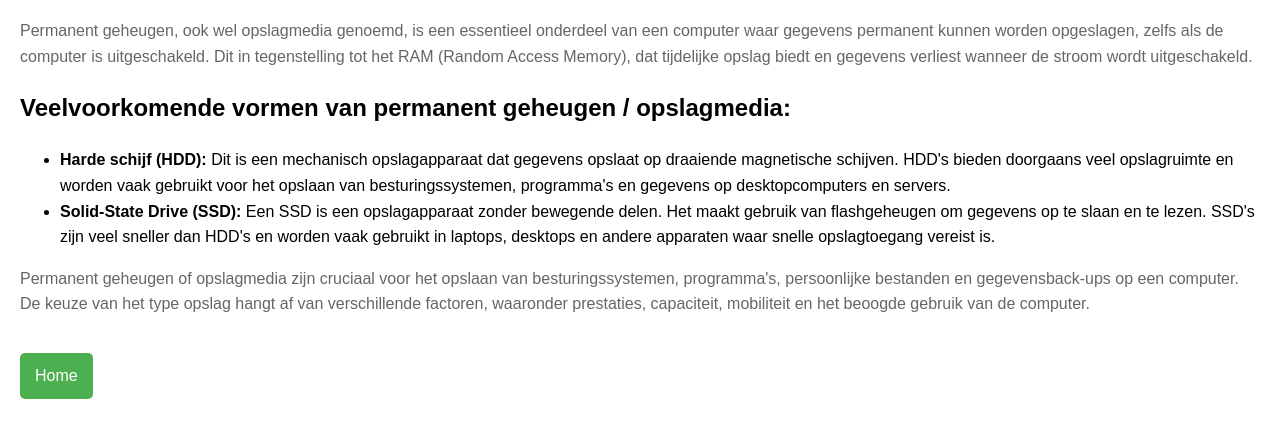
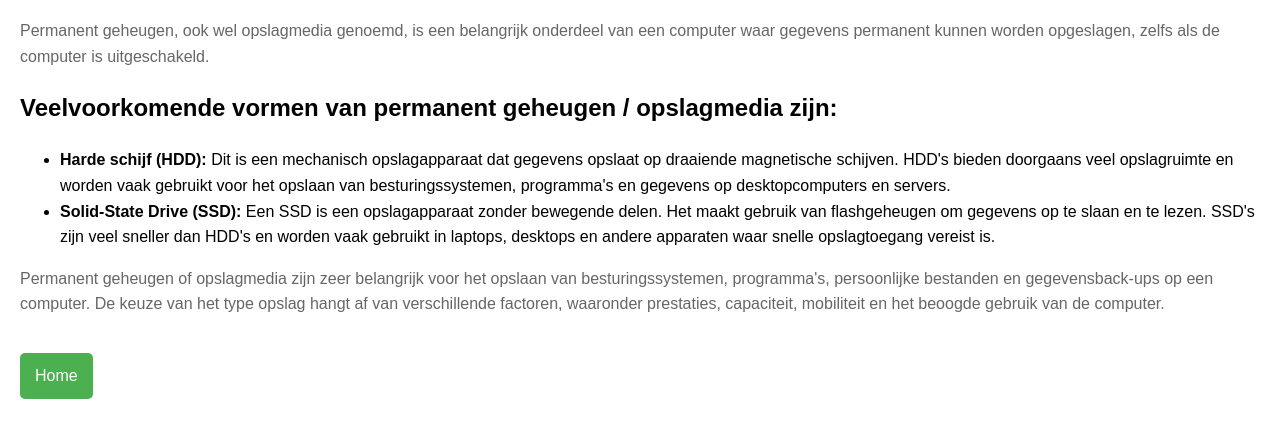
Before and after one commit to DavidAzier/DavidAzier.github.io, a plain HTML site: page permanentgeheugen.html in a window 1280 px wide. Shown: the part 76-514 px from the top of the page. Drawn offline with Linux system fonts and the light colour scheme.

Commit message:
Update permanentgeheugen.html

```diff
--- a/permanentgeheugen.html
+++ b/permanentgeheugen.html
@@ -32,19 +32,19 @@
     <h1>Permanent Geheugen / Opslagmedia Informatie</h1>
 
     <p>
-        Permanent geheugen, ook wel opslagmedia genoemd, is een essentieel onderdeel van een computer waar gegevens permanent kunnen worden opgeslagen, zelfs als de computer is uitgeschakeld. Dit in tegenstelling tot het RAM (Random Access Memory), dat tijdelijke opslag biedt en gegevens verliest wanneer de stroom wordt uitgeschakeld.
+        Permanent geheugen, ook wel opslagmedia genoemd, is een belangrijk onderdeel van een computer waar gegevens permanent kunnen worden opgeslagen, zelfs als de computer is uitgeschakeld.
     </p>
 
-    <h2>Veelvoorkomende vormen van permanent geheugen / opslagmedia:</h2>
+    <h2>Veelvoorkomende vormen van permanent geheugen / opslagmedia zijn:</h2>
 
     <ul>
         <li><strong>Harde schijf (HDD):</strong> Dit is een mechanisch opslagapparaat dat gegevens opslaat op draaiende magnetische schijven. HDD's bieden doorgaans veel opslagruimte en worden vaak gebruikt voor het opslaan van besturingssystemen, programma's en gegevens op desktopcomputers en servers.</li>
         <li><strong>Solid-State Drive (SSD):</strong> Een SSD is een opslagapparaat zonder bewegende delen. Het maakt gebruik van flashgeheugen om gegevens op te slaan en te lezen. SSD's zijn veel sneller dan HDD's en worden vaak gebruikt in laptops, desktops en andere apparaten waar snelle opslagtoegang vereist is.</li>
-        <!-- Voeg hier de rest van de lijstitems toe -->
+
     </ul>
 
     <p>
-        Permanent geheugen of opslagmedia zijn cruciaal voor het opslaan van besturingssystemen, programma's, persoonlijke bestanden en gegevensback-ups op een computer. De keuze van het type opslag hangt af van verschillende factoren, waaronder prestaties, capaciteit, mobiliteit en het beoogde gebruik van de computer.
+        Permanent geheugen of opslagmedia zijn zeer belangrijk voor het opslaan van besturingssystemen, programma's, persoonlijke bestanden en gegevensback-ups op een computer. De keuze van het type opslag hangt af van verschillende factoren, waaronder prestaties, capaciteit, mobiliteit en het beoogde gebruik van de computer.
     </p>
 
     <a href="index.html" class="home-btn">Home</a>
```
